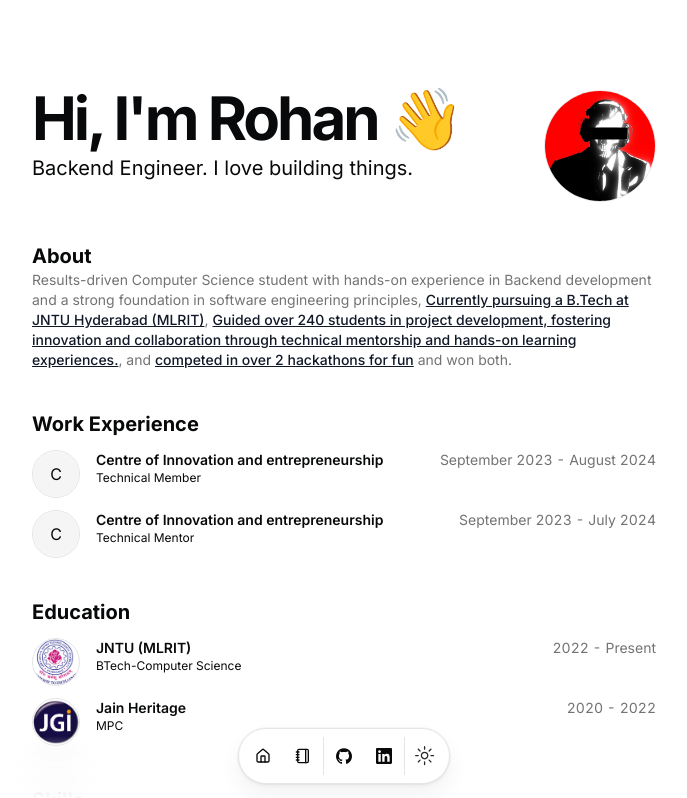
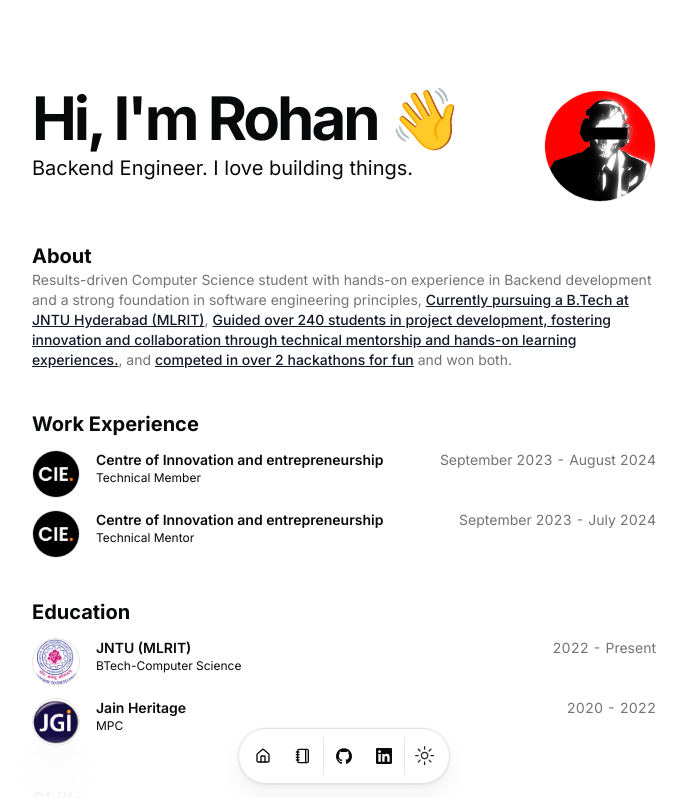
Before and after one commit to Ecstassys/portf_lio, a Next.js app: page / in a window 1280 px wide. Shown: the top 798 px of the page, without its empty margins (296-983 px from the left). Built offline with nearby package versions, Linux system fonts and the light colour scheme.

Commit message:
Added Company Images

```diff
--- a/src/data/resume.tsx
+++ b/src/data/resume.tsx
@@ -64,7 +64,7 @@
       badges: [],
       location: "Remote",
       title: "Technical Member",
-      logoUrl: "/",
+      logoUrl: "/CIE_logo.jpg",
       start: "September 2023",
       end: "August 2024",
       description:
@@ -76,7 +76,7 @@
       href: "https://shopify.com",
       location: "Remote",
       title: "Technical Mentor",
-      logoUrl: "/",
+      logoUrl: "/CIE_logo.jpg",
       start: "September 2023",
       end: "July 2024",
       description:
```
Also changed, not shown: public/CIE_logo.jpg (added).
